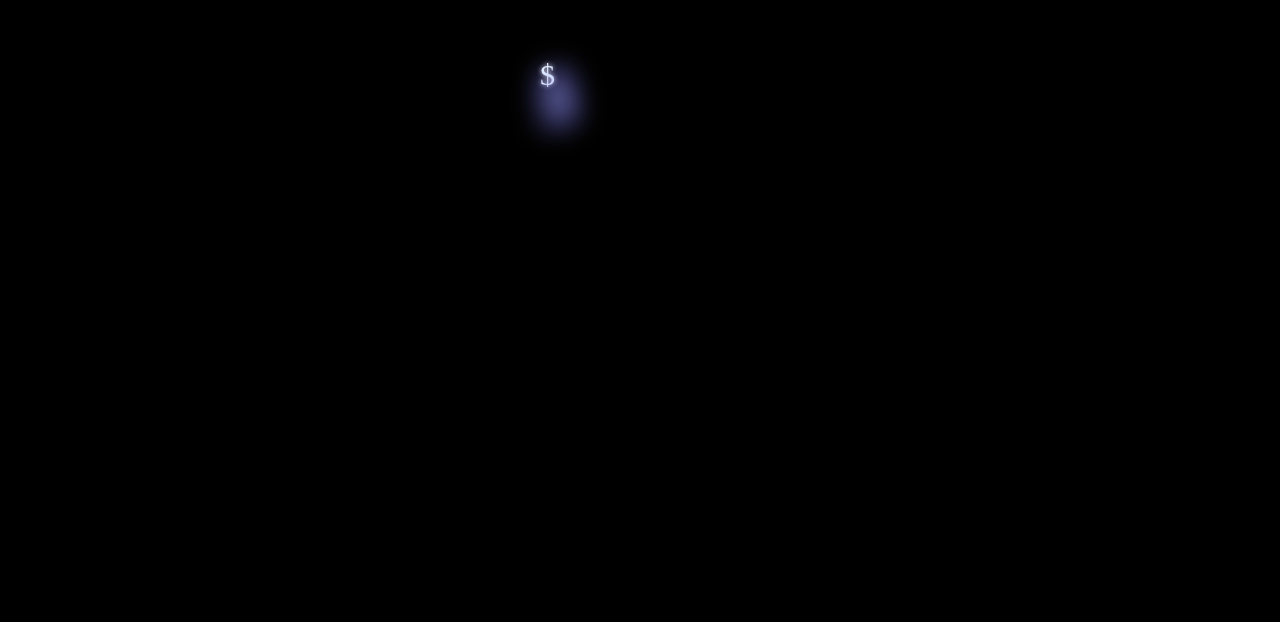
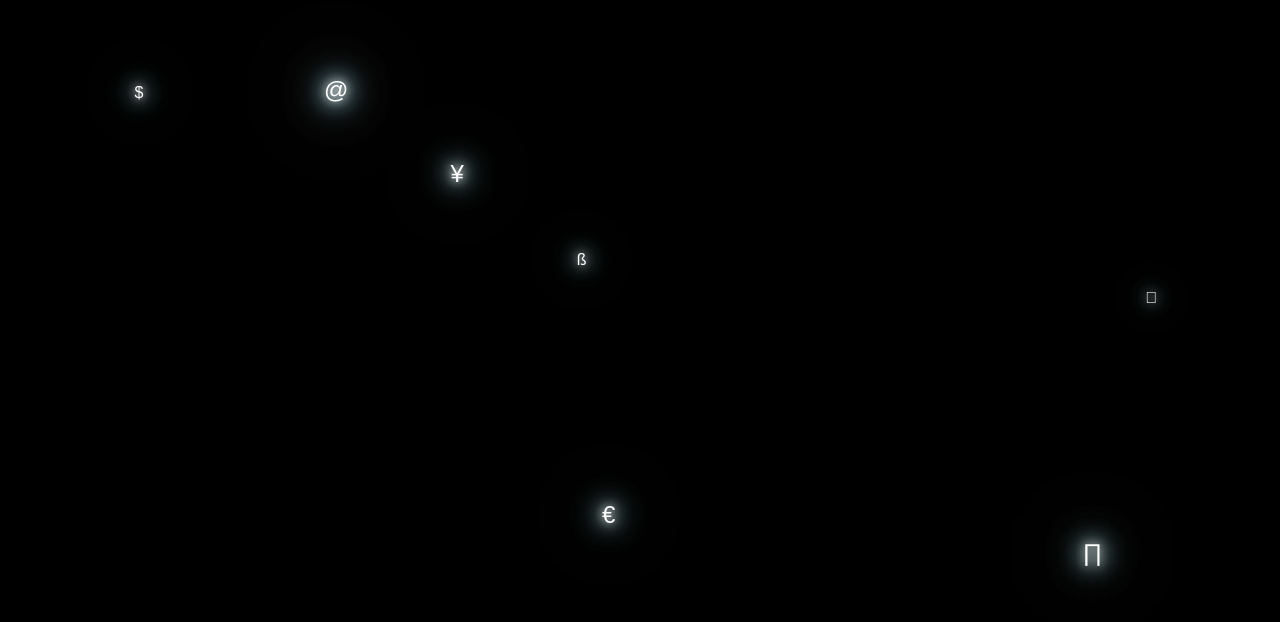
Before and after one commit to nateplusplus/Star-Text, a plain HTML site: page index.html in a window 1280 px wide. Drawn offline with Linux system fonts and the light colour scheme.

Commit message:
refined text-shadow glow effect, removed unneeded svg file.

```diff
--- a/index.html
+++ b/index.html
@@ -7,14 +7,13 @@
         <link rel="stylesheet" type="text/css" href="style.css" />
         <body>
             <div id="container">
-                <div id="star">
-                    <div id="symbol">
-                        $
-                    </div>
-                    <div id="halo">
-                        $
-                    </div>
-                </div>
+                <div class="star"> $ </div>
+                <div class="star"> @ </div>
+                <div class="star"> ¥ </div>
+                <div class="star"> ß </div>
+                <div class="star"> € </div>
+                <div class="star">  </div>
+                <div class="star"> ∏ </div>
             </div>
         </body>
     </head>
--- a/style.css
+++ b/style.css
@@ -4,34 +4,37 @@ body {
 
 #container {
     position: relative;
-    display: block;
-    top: 50px;
-    width: 200px;
-    height: 200px;
-    margin: 0 auto;
+    width: 100%;
+    padding-top: 60%;
 }
 
-#star {
-    height: 100%;
-    width: 100%;
+.star {
+    position: absolute;
+    display: inline-block;
+    -webkit-box-sizing: border-box;
+    -moz-box-sizing: border-box;
+    box-sizing: border-box;
+    font: 100% sans-serif;
+    color: rgba(255,255,255,1);
+    text-align: center;
+    text-shadow:
+        0 0 10px rgba(255,255,255,1),
+        0 0 20px rgba(255,255,255,1),
+        0 0 30px rgba(255,255,255,1),
+        0 0 30px cyan,                      /* Halo Color */
+        0 0 40px rgba(200, 200, 255, 1),
+        0 0 70px rgba(200, 200, 255, 1),
+        0 0 80px rgba(200, 200, 255, 1),
+        0 0 100px rgba(200, 200, 255, 1);
 }
 
-#symbol {
-    position: absolute;
-    color:azure;
-    height: 100%;
-    width: 100%;
-    font-size: 30px;
-    z-index: 2;
-    text-shadow: 0px 0px 5px #FFF;
-}
 
-#halo {
-    position: absolute;
-    height: 100%;
-    width: 100%;
-    font-size: 70px;
-    color: rgba(0,0,0,0);
-    z-index: 2;
-    text-shadow: 0px 0px 30px #FFF, 0px 0px 30px blue;
-}
+/* star positioning */
+
+.star:nth-child(1) { top:10%; left:10%; font-size: 1em; }
+.star:nth-child(2) { top:9%; left:25%; font-size: 1.5em; }
+.star:nth-child(3) { top:20%; left:35%; font-size: 1.5em; }
+.star:nth-child(4) { top:32%; left:45%; font-size: 1em; }
+.star:nth-child(5) { top:65%; left:47%; font-size: 1.5em; }
+.star:nth-child(6) { top:37%; left:90%; font-size: 1em; }
+.star:nth-child(7) { top:70%; left:85%; font-size: 1.5em; }
```
Also changed, not shown: dollas.svg (deleted), 1 other file.
